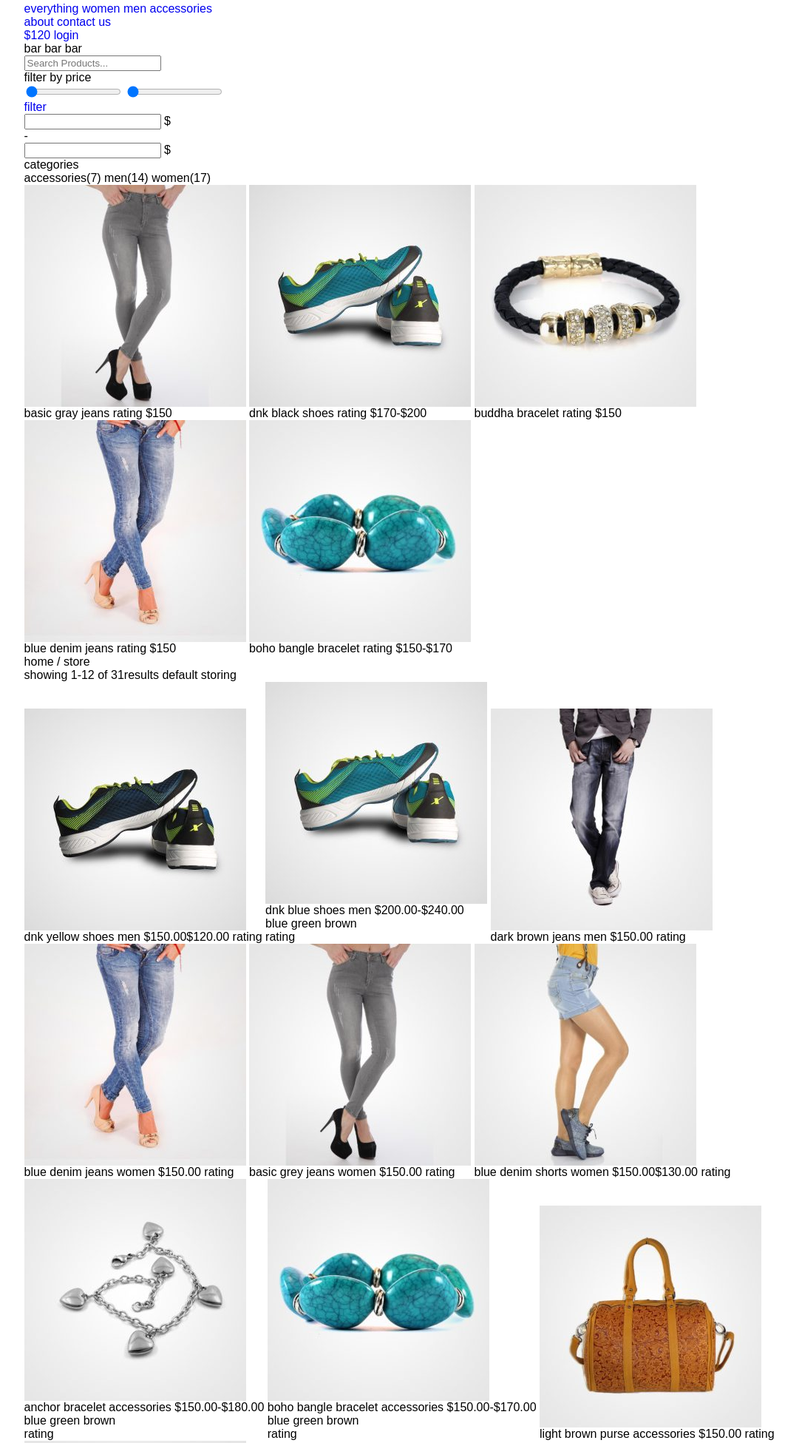
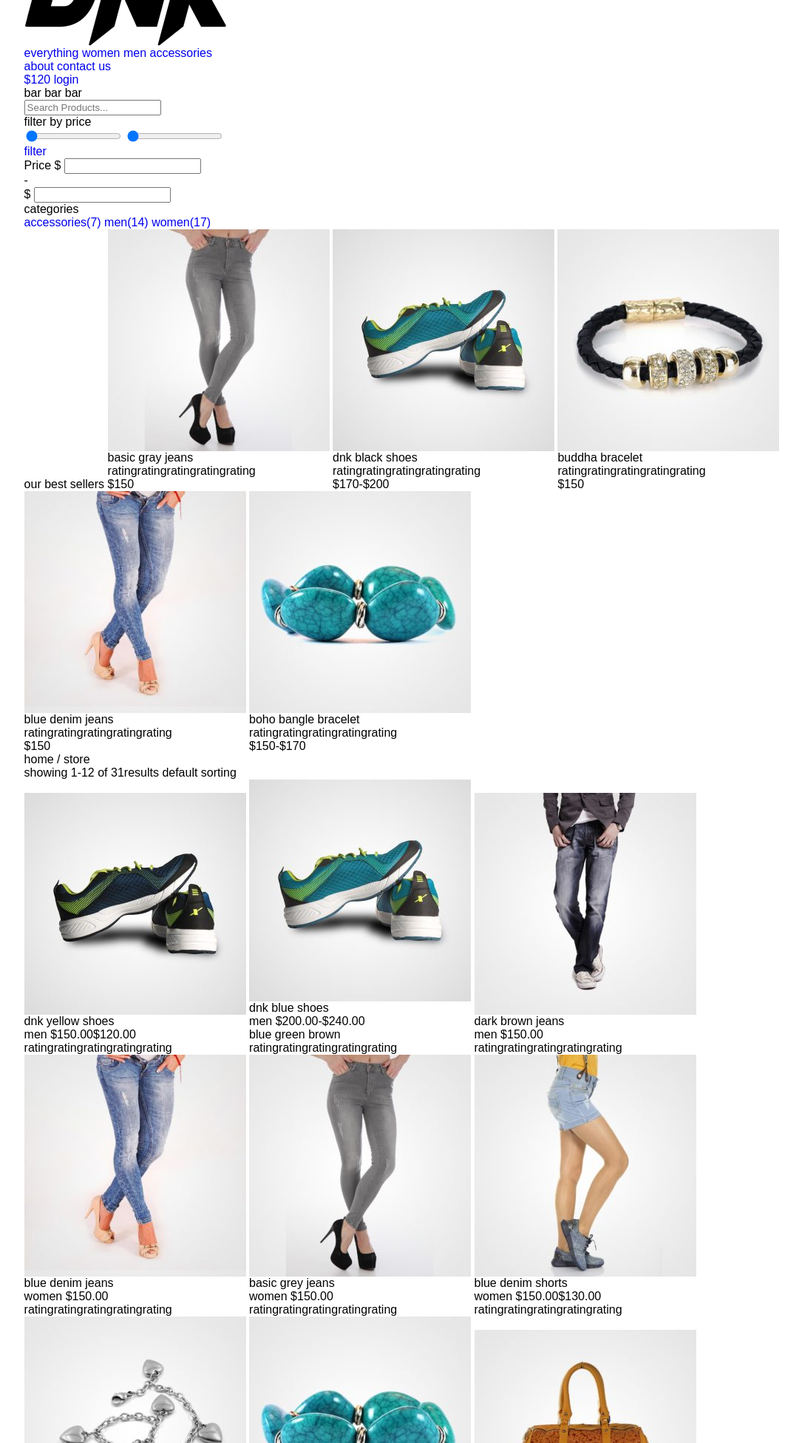
Before and after one commit to nkartikaxioned/brandstore, a plain HTML site: page products.html in a window 1280 px wide. Shown: the part 57-2008 px from the top of the page at 74% size, without its empty margins (57-1142 px from the left). Drawn offline with Linux system fonts and the light colour scheme.

Commit message:
structure modification in home and products .html

```diff
--- a/products.html
+++ b/products.html
@@ -22,26 +22,24 @@
   <!--container start-->
   <div class="container">
     <!--header section start-->
-    <header>
+    <header class="product-header">
       <div class="wrapper">
-        <h1><a href="index.html"><img src="./assets/images-logo/logo1-free-img.png" alt="Company Logo"></a></h1>
-        <nav class="menu-first">
-          <ul class="menu-one-list">
-            <li><a href="#FIXME" title="EVERYTHING" class="font-white" data-filter="everything">everything</a></li>
-            <li><a href="#FIXME" title="WOMEN" class="font-white" data-filter="women">women</a></li>
-            <li><a href="#FIXME" title="MEN" class="font-white" data-filter="men">men</a></li>
-            <li><a href="#FIXME" title="ACCESSORIES" class="font-white" data-filter="accessories">accessories</a></li>
+        <h1><a href="index.html"><img src="./assets/images-logo/logo@2x-free-img.png" alt="Company Logo"></a></h1>
+        <nav class="menu-firstt">
+          <ul class="menu-one-list common-li">
+            <li><a href="#FIXME" title="EVERYTHING" class="font-black" data-filter="everything">everything</a></li>
+            <li><a href="#FIXME" title="WOMEN" class="font-black" data-filter="women">women</a></li>
+            <li><a href="#FIXME" title="MEN" class="font-black" data-filter="men">men</a></li>
+            <li><a href="#FIXME" title="ACCESSORIES" class="font-black" data-filter="accessories">accessories</a></li>
           </ul>
-        </nav>
-        <nav class="menu-second">
-          <ul class="menu-two-list">
-            <li><a href="#FIXME" title="ABOUT">about</a></li>
-            <li><a href="#FIXME" title="CONTACT US">contact us</a></li>
+          <ul class="menu-second common-li">
+            <li><a href="#FIXME" title="ABOUT" class="font-black">about</a></li>
+            <li><a href="#FIXME" title="CONTACT US" class="font-black">contact us</a></li>
           </ul>
         </nav>
         <ul class="login-add-to-cart">
-          <li class="add-to-cart"><a href="#FIXME" title="Cart">$120</a></li>
-          <li class="login"><a href="#FIXME" title="Login">login</a></li>
+          <li class="add-to-cart"><a href="#FIXME" title="Cart" class="font-black">$120</a></li>
+          <li class="home-login"><a href="#FIXME" title="Login" class="font-black">login</a></li>
         </ul>
         <div class="hamburger">
           <span class="bar">bar</span>
@@ -53,17 +51,17 @@
     <!--header section start-->
     <!--main section start-->
     <main>
-      <section class="featured-products">
+      <section class="featured-product">
         <div class="wrapper">
           <div>
             <div class="search">
               <input type="text" placeholder="Search Products...">
             </div>
             <div class="filter-container">
-              <p class="common">filter by price</p>
+              <h2 class="common">filter by price</h2>
               <fieldset class="filter-price">
                 <div class="price-field">
-                  <input type="range"  min="20" max="290" value="14.5" id="lower">
+                  <input type="range" min="20" max="290" value="14.5" id="lower">
                   <input type="range" min="20" max="290" value="14.5" id="upper">
                 </div>
                 <div class="price-wrap">
@@ -71,89 +69,107 @@
                     <a href="#FIXME" title="Filter" class="price-title">filter</a>
                   </div>
                   <div class="price-wrap-1">
+                    <label for="one">Price $</label>
                     <input id="one">
-                    <label for="one">$</label>
                   </div>
                   <div class="price-wrap_line">-</div>
                   <div class="price-wrap-2">
+                    <label for="two">$</label>
                     <input id="two">
-                    <label for="two">$</label>
                   </div>
                 </div>
               </fieldset>
             </div>
             <div class="categories">
-              <p class="common">categories</p>
+              <h2 class="common">categories</h2>
               <ul class="categories-list">
-                <li><span data-filter="accessories">accessories</span><span>(7)</span></li>
-                <li><span data-filter="men">men</span><span>(14)</span></li>
-                <li><span data-filter="women">women</span><span>(17)</span></li>
+                <li><a href="#FIXME" title="Accessories" data-filter="accessories">accessories</a><a
+                    href="#FIXME">(7)</a></li>
+                <li><a href="#FIXME" title="Men" data-filter="men">men</a><a href="#FIXME">(14)</a></li>
+                <li><a href="#FIXME" title="Women" data-filter="women">women</a><a href="#FIXME">(17)</a></li>
               </ul>
             </div>
             <ul class="our-best-sellers">
               <li>
+                <h2 class="common">our best sellers</h2>
+              </li>
+              <li>
                 <img src="./assets/images-logo/product-w-jeans4-300x300.jpeg" alt="Jeans Image">
                 <div>
-                    <span>basic gray jeans</span>
-                    <span class="product-rating">rating</span>
-                    <span>$150</span>
+                  <h3>basic gray jeans</h3>
+                  <p><span class="product-rating">rating</span><span class="product-rating">rating</span><span
+                      class="product-rating">rating</span><span class="product-rating">rating</span><span
+                      class="product-rating">rating</span></p>
+                  <span class="price">$150</span>
                 </div>
               </li>
               <li>
                 <img src="./assets/images-logo/sports-shoe4-300x300.jpeg" alt="Shoes Image">
                 <div>
-                    <span><span class="caps">dnk</span> black shoes</span>
-                    <span class="product-rating">rating</span>
-                    <span>$170-$200</span>
+                  <h3><span class="caps">dnk</span> black shoes</h3>
+                  <p><span class="product-rating">rating</span><span class="product-rating">rating</span><span
+                      class="product-rating">rating</span><span class="product-rating">rating</span><span
+                      class="product-rating">rating</span></p>
+                  <span class="price">$170-$200</span>
                 </div>
               </li>
               <li>
                 <img src="./assets/images-logo/product-accessory3-300x300.jpeg" alt="Accessories Image">
                 <div>
-                    <span>buddha bracelet</span>
-                    <span class="product-rating">rating</span>
-                    <span>$150</span>
+                  <h3>buddha bracelet</h3>
+                  <p><span class="product-rating">rating</span><span class="product-rating">rating</span><span
+                      class="product-rating">rating</span><span class="product-rating">rating</span><span
+                      class="product-rating">rating</span></p>
+                  <span class="price">$150</span>
                 </div>
               </li>
               <li>
                 <img src="./assets/images-logo/product-w-jeans2-300x300.jpeg" alt="Jeans Image">
                 <div>
-                    <span>blue denim jeans</span>
-                    <span class="product-rating">rating</span>
-                    <span>$150</span>
+                  <h3>blue denim jeans</h3>
+                  <p><span class="product-rating">rating</span><span class="product-rating">rating</span><span
+                      class="product-rating">rating</span><span class="product-rating">rating</span><span
+                      class="product-rating">rating</span></p>
+                  <span class="price">$150</span>
                 </div>
               </li>
               <li>
                 <img src="./assets/images-logo/product-accessory1-300x300.jpeg" alt="Accessories Image">
                 <div>
-                    <span>boho bangle bracelet</span>
-                    <span class="product-rating">rating</span>
-                    <span>$150-$170</span>
+                  <h3>boho bangle bracelet</h3>
+                  <p><span class="product-rating">rating</span><span class="product-rating">rating</span><span
+                      class="product-rating">rating</span><span class="product-rating">rating</span><span
+                      class="product-rating">rating</span></p>
+                  <span class="price">$150-$170</span>
                 </div>
               </li>
             </ul>
           </div>
           <div class="home-store">
-            <span class="home-store-txt">home / store</span>
+            <h2 class="home-store-txt">home / store</h2>
             <div class="page">
               <span>showing 1-12 of 31results</span>
-              <span class="default-storing">default storing</span>
+              <span class="default-storing">default sorting</span>
             </div>
             <ul class="product-list">
               <li class="filter-div" data-item="men" data-min="120" data-max="120">
-                <a href="#FIXME" title="Image"><img src="./assets/images-logo/sports-shoe3-300x300.jpeg" alt="Shoes Image">
+                <a href="#FIXME" title="Image"><img src="./assets/images-logo/sports-shoe3-300x300.jpeg"
+                    alt="Shoes Image">
                 </a>
                 <div class="product-description">
-                  <span class="titles"><span class="caps">dnk</span> yellow shoes</span>
+                  <h3 class="titles"><span class="caps">dnk</span> yellow shoes</h3>
                   <span class="product-type">men</span>
                   <span class="price-before">$150.00</span><span class="discount-price">$120.00</span>
-                  <span class="rating">rating</span>
+                  <p><span class="product-rating">rating</span><span class="product-rating">rating</span><span
+                    class="product-rating">rating</span><span class="product-rating">rating</span><span
+                    class="product-rating">rating</span></p>
                 </div>
               </li>
               <li class="filter-div" data-item="men" data-min="200" data-max="240">
-                <a href="#FIXME" title="Image"><img src="./assets/images-logo/sports-shoe4-300x300.jpeg" alt="Shoes"></a>
+                <a href="#FIXME" title="Image"><img src="./assets/images-logo/sports-shoe4-300x300.jpeg"
+                    alt="Shoes"></a>
                 <div class="product-description">
-                  <span class="titles"><span class="caps">dnk</span> blue shoes</span>
+                  <h3 class="titles"><span class="caps">dnk</span> blue shoes</h3>
                   <span class="product-type">men</span>
                   <span class="discount-price">$200.00-$240.00</span>
                   <div class="product-color">
@@ -161,53 +177,68 @@
                     <span class="green-color">green</span>
                     <span class="brown-color">brown</span>
                   </div>
-                  <span class="rating">rating</span>
+                  <p><span class="product-rating">rating</span><span class="product-rating">rating</span><span
+                    class="product-rating">rating</span><span class="product-rating">rating</span><span
+                    class="product-rating">rating</span></p>
                 </div>
               </li>
               <li class="filter-div" data-item="men" data-min="150" data-max="150">
-                <a href="#FIXME" title="Image"><img src="./assets/images-logo/product-m-jeans1-300x300.jpeg" alt="Jeans image">
+                <a href="#FIXME" title="Image"><img src="./assets/images-logo/product-m-jeans1-300x300.jpeg"
+                    alt="Jeans image">
                 </a>
                 <div class="product-description">
-                  <span class="titles">dark brown jeans</span>
+                  <h3 class="titles">dark brown jeans</h3>
                   <span class="product-type">men</span>
                   <span class="discount-price">$150.00</span>
-                  <span class="rating">rating</span>
+                  <p><span class="product-rating">rating</span><span class="product-rating">rating</span><span
+                    class="product-rating">rating</span><span class="product-rating">rating</span><span
+                    class="product-rating">rating</span></p>
                 </div>
               </li>
               <li class="filter-div" data-item="women" data-min="150" data-max="150">
-                <a href="#FIXME" title="Image"><img src="./assets/images-logo/product-w-jeans2-300x300.jpeg" alt="Jeans image">
+                <a href="#FIXME" title="Image"><img src="./assets/images-logo/product-w-jeans2-300x300.jpeg"
+                    alt="Jeans image">
                 </a>
                 <div class="product-description">
-                  <span class="titles">blue denim jeans</span>
+                  <h3 class="titles">blue denim jeans</h3>
                   <span class="product-type">women</span>
                   <span class="discount-price">$150.00</span>
-                  <span class="rating">rating</span>
+                  <p><span class="product-rating">rating</span><span class="product-rating">rating</span><span
+                    class="product-rating">rating</span><span class="product-rating">rating</span><span
+                    class="product-rating">rating</span></p>
                 </div>
               </li>
               <li class="filter-div" data-item="women" data-min="150" data-max="150">
-                <a href="#FIXME" title="Image"><img src="./assets/images-logo/product-w-jeans4-300x300.jpeg" alt="Jeans image">
+                <a href="#FIXME" title="Image"><img src="./assets/images-logo/product-w-jeans4-300x300.jpeg"
+                    alt="Jeans image">
                 </a>
                 <div class="product-description">
-                  <span class="titles">basic grey jeans</span>
+                  <h3 class="titles">basic grey jeans</h3>
                   <span class="product-type">women</span>
                   <span class="discount-price">$150.00</span>
-                  <span class="rating">rating</span>
+                  <p><span class="product-rating">rating</span><span class="product-rating">rating</span><span
+                    class="product-rating">rating</span><span class="product-rating">rating</span><span
+                    class="product-rating">rating</span></p>
                 </div>
               </li>
               <li class="filter-div" data-item="women" data-min="130" data-max="150">
-                <a href="#FIXME" title="Image"><img src="./assets/images-logo/product-w-jeans1-300x300.jpeg" alt="Jeans Image">
+                <a href="#FIXME" title="Image"><img src="./assets/images-logo/product-w-jeans1-300x300.jpeg"
+                    alt="Jeans Image">
                 </a>
                 <div class="product-description">
-                  <span class="titles">blue denim shorts</span>
+                  <h3 class="titles">blue denim shorts</h3>
                   <span class="product-type">women</span>
                   <span class="price-before">$150.00</span><span class="discount-price">$130.00</span>
-                  <span class="rating">rating</span>
+                  <p><span class="product-rating">rating</span><span class="product-rating">rating</span><span
+                    class="product-rating">rating</span><span class="product-rating">rating</span><span
+                    class="product-rating">rating</span></p>
                 </div>
               </li>
               <li class="filter-div" data-item="accessories" data-min="180" data-max="180">
-                <a href="#FIXME" title="Image"><img src="./assets/images-logo/product-accessory2-300x300.jpeg" alt="Bracelet Image"></a>
+                <a href="#FIXME" title="Image"><img src="./assets/images-logo/product-accessory2-300x300.jpeg"
+                    alt="Bracelet Image"></a>
                 <div class="product-description">
-                  <span class="titles">anchor bracelet</span>
+                  <h3 class="titles">anchor bracelet</h3>
                   <span class="product-type">accessories</span>
                   <span class="discount-price">$150.00-$180.00</span>
                   <div class="product-color">
@@ -215,13 +246,16 @@
                     <span class="green-color">green</span>
                     <span class="brown-color">brown</span>
                   </div>
-                  <span class="rating">rating</span>
+                  <p><span class="product-rating">rating</span><span class="product-rating">rating</span><span
+                    class="product-rating">rating</span><span class="product-rating">rating</span><span
+                    class="product-rating">rating</span></p>
                 </div>
               </li>
               <li class="filter-div" data-item="accessories" data-min="150" data-max="170">
-                <a href="#FIXME" title="Image"><img src="./assets/images-logo/product-accessory1-300x300.jpeg" alt="Bracelet Image"></a>
+                <a href="#FIXME" title="Image"><img src="./assets/images-logo/product-accessory1-300x300.jpeg"
+                    alt="Bracelet Image"></a>
                 <div class="product-description">
-                  <span class="titles">boho bangle bracelet</span>
+                  <h3 class="titles">boho bangle bracelet</h3>
                   <span class="product-type">accessories</span>
                   <span class="discount-price">$150.00-$170.00</span>
                   <div class="product-color">
@@ -229,22 +263,28 @@
                     <span class="green-color">green</span>
                     <span class="brown-color">brown</span>
                   </div>
-                  <span class="rating">rating</span>
+                  <p><span class="product-rating">rating</span><span class="product-rating">rating</span><span
+                    class="product-rating">rating</span><span class="product-rating">rating</span><span
+                    class="product-rating">rating</span></p>
                 </div>
               </li>
               <li class="filter-div" data-item="accessories" data-min="150" data-max="150">
-                <a href="#FIXME" title="Image"><img src="./assets/images-logo/product-bag1-300x300.jpeg" alt="Bag Image"></a>
+                <a href="#FIXME" title="Image"><img src="./assets/images-logo/product-bag1-300x300.jpeg"
+                    alt="Bag Image"></a>
                 <div class="product-description">
-                  <span class="titles">light brown purse</span>
+                  <h3 class="titles">light brown purse</h3>
                   <span class="product-type">accessories</span>
                   <span class="discount-price">$150.00</span>
-                  <span class="rating">rating</span>
+                  <p><span class="product-rating">rating</span><span class="product-rating">rating</span><span
+                    class="product-rating">rating</span><span class="product-rating">rating</span><span
+                    class="product-rating">rating</span></p>
                 </div>
               </li>
               <li class="filter-div" data-item="accessories" data-min="100" data-max="140">
-                <a href="#FIXME" title="Image"><img src="./assets/images-logo/product-bag3-300x300.jpeg" alt="Bag Image"></a>
+                <a href="#FIXME" title="Image"><img src="./assets/images-logo/product-bag3-300x300.jpeg"
+                    alt="Bag Image"></a>
                 <div class="product-description">
-                  <span class="titles">bright red bag</span>
+                  <h3 class="titles">bright red bag</h3>
                   <span class="product-type">accessories</span>
                   <span class="discount-price">$100.00-$140.00</span>
                   <div class="product-color">
@@ -253,17 +293,19 @@
                     <span class="purple-color">purple</span>
                     <span class="brown-color">brown</span>
                   </div>
-                  <span class="rating">rating</span>
+                  <p><span class="product-rating">rating</span><span class="product-rating">rating</span><span
+                    class="product-rating">rating</span><span class="product-rating">rating</span><span
+                    class="product-rating">rating</span></p>
                 </div>
               </li>
             </ul>
-          </div>
-          <ul class="page">
+            <ul class="pages">
               <li><a href="#FIXME" title="1">1</a></li>
               <li><a href="#FIXME" title="2">2</a></li>
               <li><a href="#FIXME" title="3">3</a></li>
               <li><a href="#FIXME" title="4" class="right-arrow">4</a></li>
             </ul>
+          </div>
           <div class="product-modal"></div>
         </div>
       </section>
@@ -275,13 +317,13 @@
       <div class="wrapper">
         <div class="top-footer">
           <div class="logo">
-            <h2><a href="index.html"><img src="./assets/images-logo/logo@2x-free-img.png" alt="Logo"></a>
-            </h2>
-            <p>the best look anywhere, anytime</p>
+            <h4 class="gap"><a href="index.html"><img src="./assets/images-logo/logo@2x-free-img.png" alt="Logo"></a>
+            </h4>
+            <p class="capital-bold">the best look anywhere, anytime</p>
           </div>
           <ul class="for-her">
             <li>
-              <h3>for her</h3>
+              <h5 class="grey gap">for her</h5>
             </li>
             <li><a href="#FIXME" title="Women Jeans">women jeans</a></li>
             <li><a href="#FIXME" title="Tops and Shirts">tops and shirts</a></li>
@@ -291,7 +333,7 @@
           </ul>
           <ul class="for-him">
             <li>
-              <h3>for him</h3>
+              <h5 class="grey gap">for him</h5>
             </li>
             <li><a href="#FIXME" title="Men Jeans">men jeans</a></li>
             <li><a href="#FIXME" title="Men Shirt">men shirt</a></li>
@@ -300,7 +342,7 @@
             <li><a href="#FIXME" title="Men Jacket">men jacket</a></li>
           </ul>
           <div class="subscribe">
-            <h3>subscribe</h3>
+            <h5 class="grey gap">subscribe</h5>
             <form action="#FIXME" class="subscribe-form" method="post">
               <div class="form-field">
                 <input type="email" id="workemail" name="workemail" class="workemail" placeholder="Your Email Address"
```
Also changed, not shown: home.html (+4 -6 lines). Lines whose indentation alone changed are shown as unchanged.
